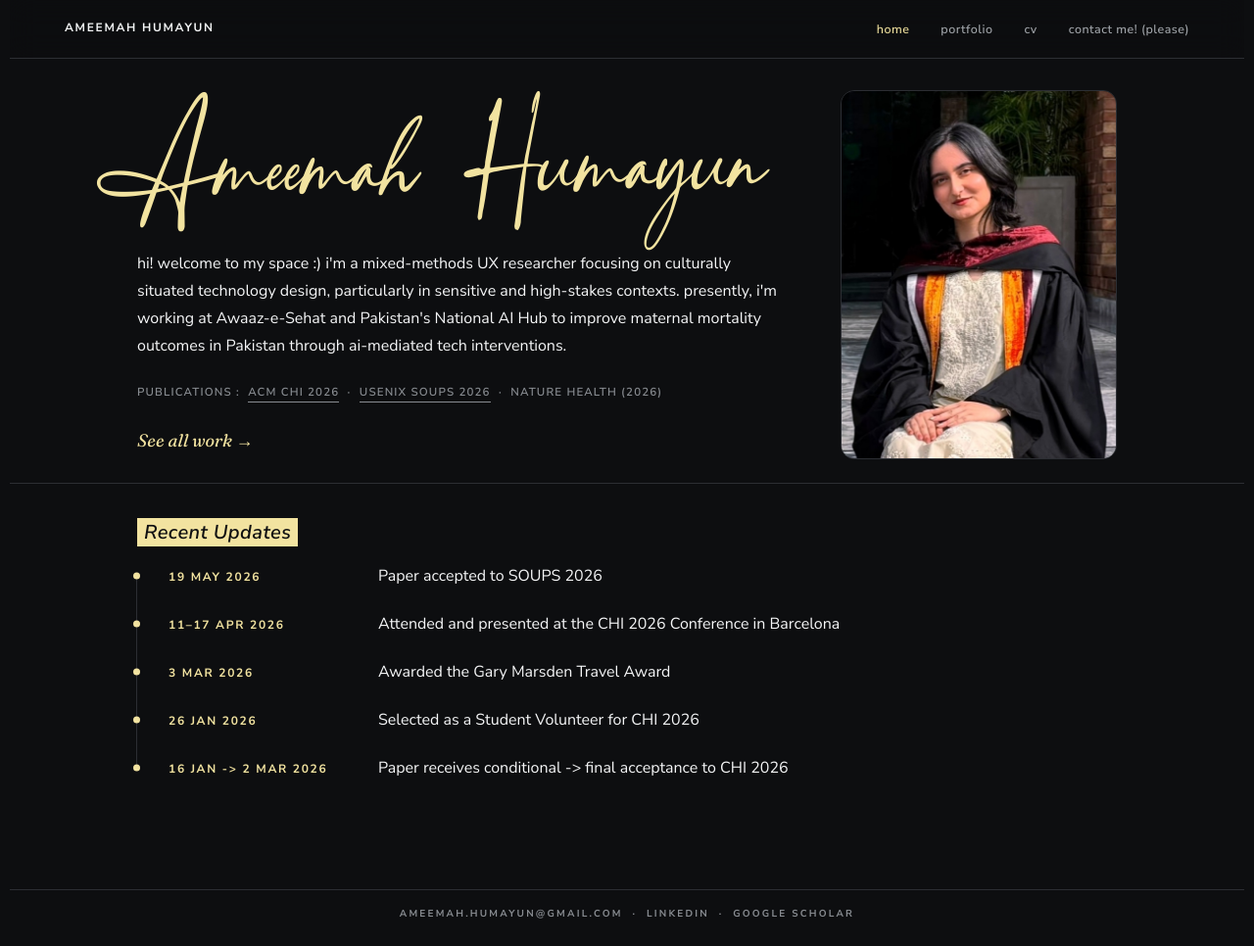
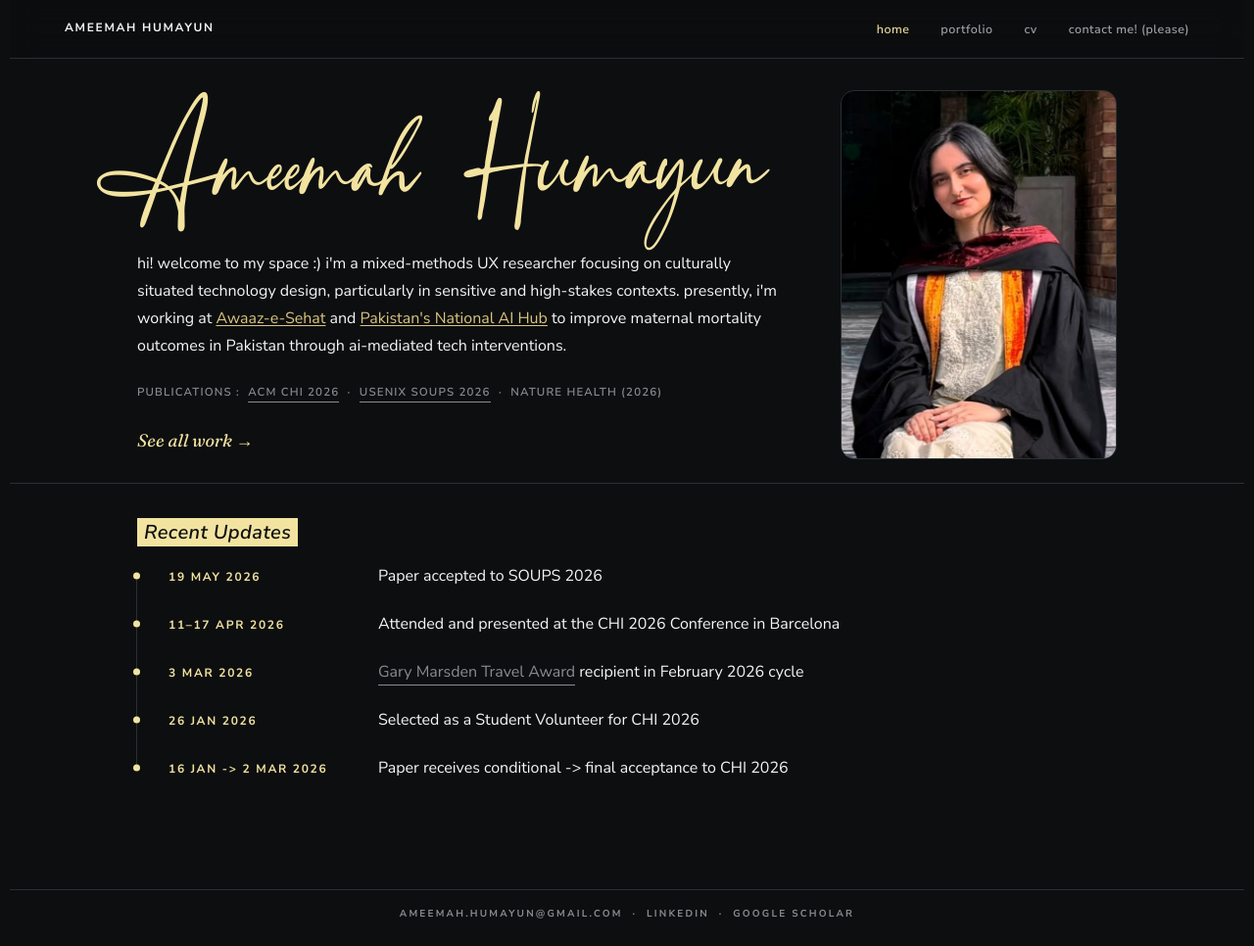
Before and after one commit to ameemahumayun/ameemahumayun.github.io, a Jekyll site: the page built from index.html, in a window 1280 px wide and 966 px high. Shown: the whole window at 98% size. Built offline with Jekyll 4.4.1, drawn with Linux system fonts in a browser that asks for light colours.

Commit message:
Add links to Gary Marsden award, Awaaz-e-Sehat, and AI Hub
Gary Marsden Travel Award entry: text changed to "Gary Marsden
Travel Award recipient in February 2026 cycle" with the award name
linked to SIGCHI's recipients page, styled with the same
.link-quiet treatment as the Publications row (muted + underlined
at rest, lights up gold on hover) for consistency rather than
inventing a new link style.

Re-added links on the homepage intro for Awaaz-e-Sehat and
Pakistan's National AI Hub, pointing at their respective LUMS
project/news pages.

```diff
--- a/_data/updates.yml
+++ b/_data/updates.yml
@@ -20,7 +20,7 @@
   text: "Attended and presented at the CHI 2026 Conference in Barcelona"
 
 - date: "3 Mar 2026"
-  text: "Awarded the Gary Marsden Travel Award"
+  text: '<a href="https://sigchi.org/resources/gary-marsden-travel-awards/recipients/" target="_blank" rel="noopener" class="link-quiet link-underline-mute">Gary Marsden Travel Award</a> recipient in February 2026 cycle'
 
 - date: "26 Jan 2026"
   text: "Selected as a Student Volunteer for CHI 2026"
--- a/index.html
+++ b/index.html
@@ -10,7 +10,7 @@ description: Mixed-methods UX researcher working on human-centered AI for health
   <div class="hero__inner">
     <div class="hero__text">
       <h1 class="signature-text" style="margin-top:2.47rem;margin-bottom:1.1rem;">Ameemah Humayun</h1>
-      <p class="lead" style="max-width:660px;font-size:var(--text-base);line-height:1.75;margin-bottom:1.25rem;">hi! welcome to my space :) i'm a mixed-methods UX researcher focusing on culturally situated technology design, particularly in sensitive and high-stakes contexts. presently, i'm working at Awaaz-e-Sehat and Pakistan's National AI Hub to improve maternal mortality outcomes in Pakistan through ai-mediated tech interventions.</p>
+      <p class="lead" style="max-width:660px;font-size:var(--text-base);line-height:1.75;margin-bottom:1.25rem;">hi! welcome to my space :) i'm a mixed-methods UX researcher focusing on culturally situated technology design, particularly in sensitive and high-stakes contexts. presently, i'm working at <a href="https://or.lums.edu.pk/research-project/lums-faculty-showcases-bill-melinda-gates-foundation-funded-project-78th-un" target="_blank" rel="noopener" class="link-teal">Awaaz-e-Sehat</a> and <a href="https://lums.edu.pk/news/lums-awarded-major-grant-establish-pakistans-first-national-ai-hub" target="_blank" rel="noopener" class="link-teal">Pakistan's National AI Hub</a> to improve maternal mortality outcomes in Pakistan through ai-mediated tech interventions.</p>
       <p class="eyebrow" style="margin-top:1.5rem;margin-bottom:1.25rem;color:var(--color-text-mute);font-weight:600;letter-spacing:0.1em;">
         Publications&nbsp;:&nbsp;
         <a href="https://doi.org/10.1145/3772318.3791315" target="_blank" rel="noopener" class="link-quiet link-underline-mute">ACM CHI 2026</a> &nbsp;·&nbsp;
```
